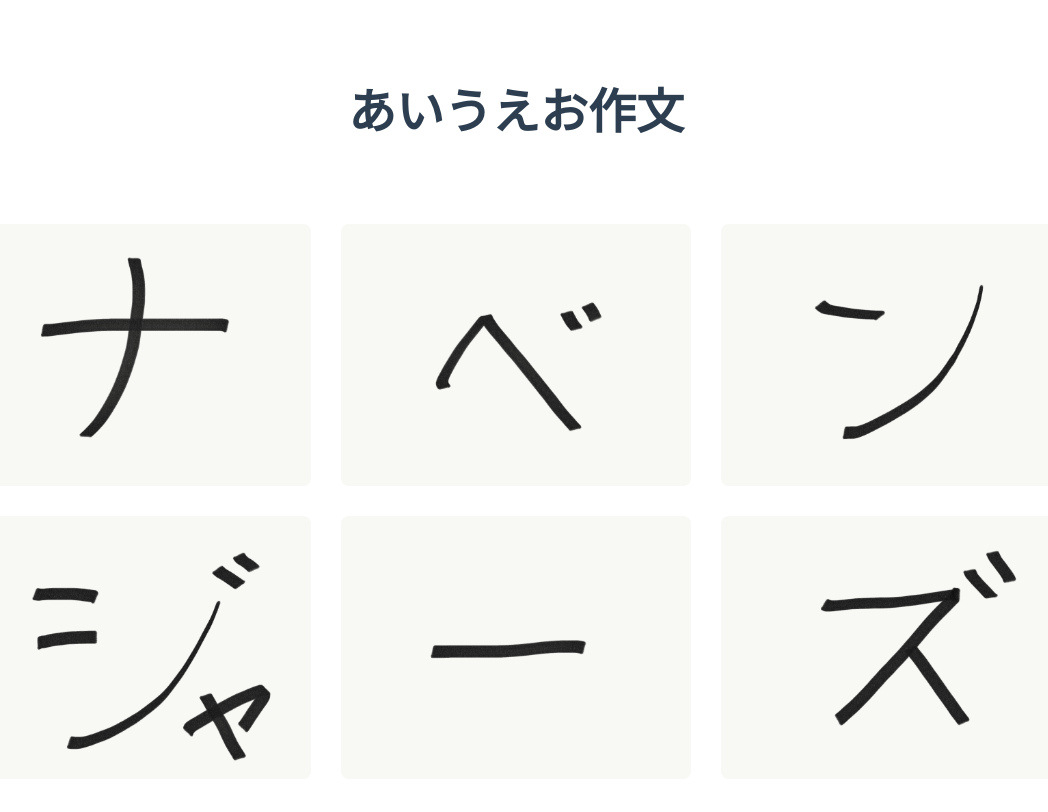
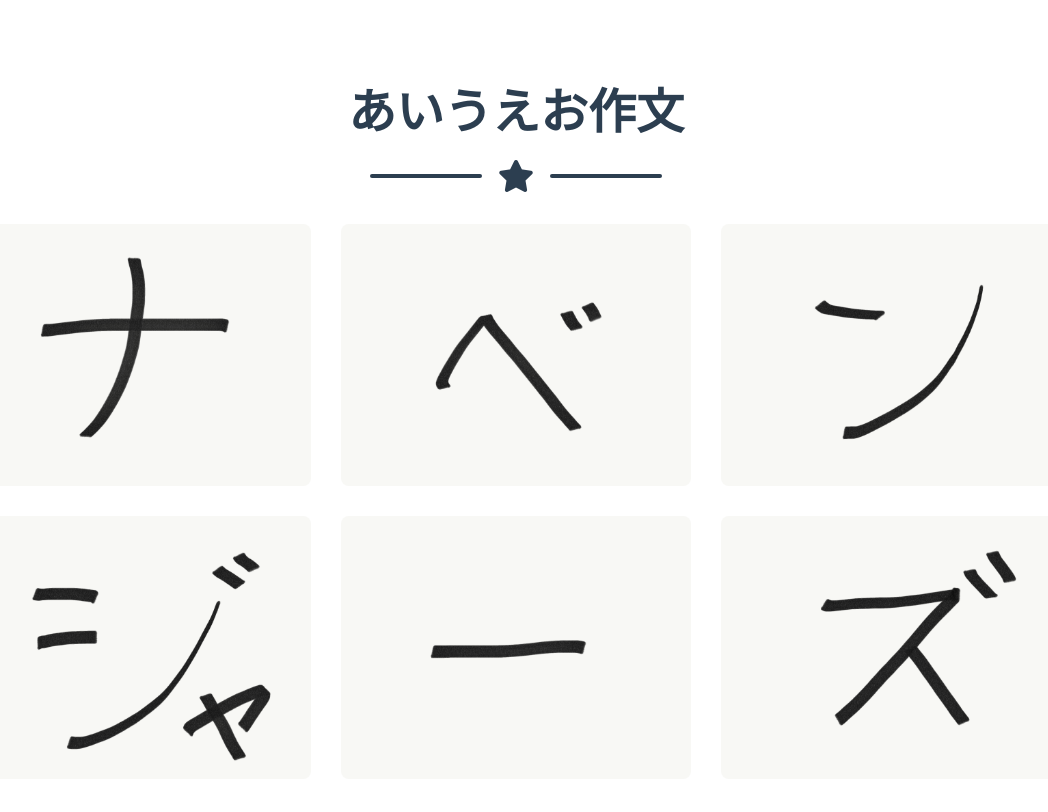
Before and after one commit to nabenjazz/home, a plain HTML site: page index.html in a window 1280 px wide. Shown: the part 956-1768 px from the top of the page, without its empty margins (124-1172 px from the left). Drawn offline with Linux system fonts and the light colour scheme.

Commit message:
Add files via upload

```diff
--- a/index.html
+++ b/index.html
@@ -122,7 +122,8 @@
       <h2 class="page-section-heading text-center text-uppercase text-secondary">あいうえお作文</h2>
 
       <!-- Icon Divider -->
-      <div class="divider-custom divider-light">
+      <!-- <div class="divider-custom divider-light"> -->
+      <div class="divider-custom">
         <div class="divider-custom-line"></div>
         <div class="divider-custom-icon">
           <i class="fas fa-star"></i>
```
